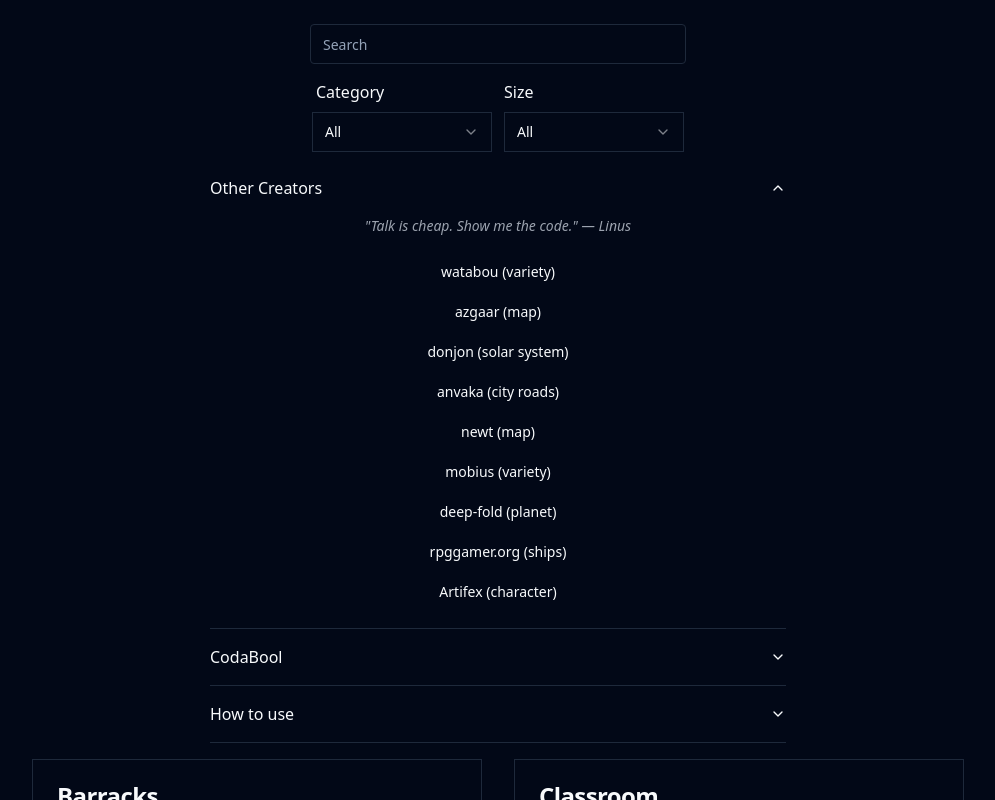
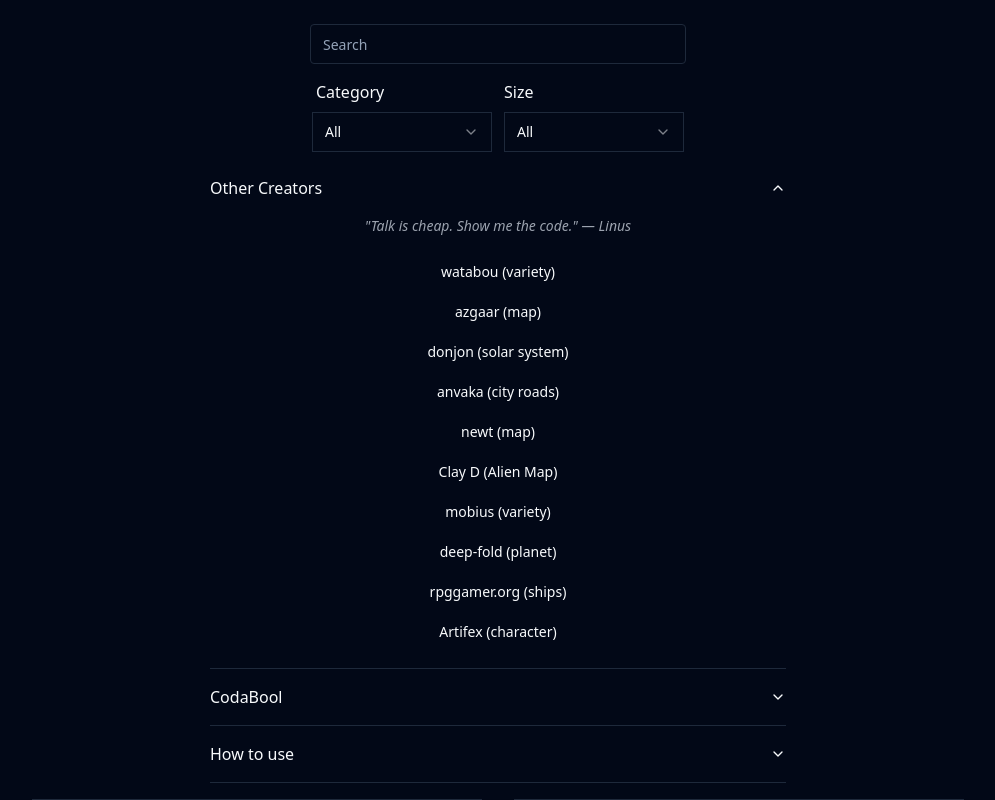
Before and after one commit to CodaBool/maps.codabool.com, a Next.js app: page / in a window 1280 px wide. Both pictures are taken after a click on the button "Other Creators". Shown: the top 800 px of the page, without its empty margins (142-1137 px from the left). Built offline with nearby package versions, Linux system fonts and the light colour scheme.

Commit message:
add stargazer and clayd

```diff
--- a/app/page.js
+++ b/app/page.js
@@ -123,6 +123,7 @@ export default function Home() {
                 <li><a href="https://donjon.bin.sh/alien/system" target="_blank" rel="noopener noreferrer">donjon (solar system)</a></li>
                 <li><a href="https://anvaka.github.io/city-roads" target="_blank" rel="noopener noreferrer">anvaka</a> (city roads)</li>
                 <li><a href="https://newtbb.netlify.app/" target="_blank" rel="noopener noreferrer">newt</a> (map)</li>
+                <li><a href="https://map.weylandyutani.company/" target="_blank" rel="noopener noreferrer">Clay D</a> (Alien Map)</li>
                 <li><a href="https://sites.google.com/view/alienmobius-resources" target="_blank" rel="noopener noreferrer">mobius</a> (variety)</li>
                 <li><a href="https://deep-fold.itch.io/pixel-planet-generator" target="_blank" rel="noopener noreferrer">deep-fold</a> (planet)</li>
                 <li><a href="https://rpggamer.org/main.php?page=cec-designer/cec-designer.php" target="_blank" rel="noopener noreferrer">rpggamer.org</a> (ships)</li>
@@ -138,9 +139,7 @@ export default function Home() {
               <p className="text-center text-ring">Check out my other projects</p>
               <ul className="leading-10 text-center">
                 <li className="animate-[changeColor_2s_ease-in-out_infinite,wiggle_2s_ease-in-out_infinite]"><a href="https://codabool.itch.io/terminal/" target="_blank">Terminal</a></li>
-                  <li className="text-ring">Transit (coming soon)</li>
-                  {/* <li><a href="https://foundryvtt.com/packages/terminal" className="text-ring" target="_blank">Terminal</a> (coming soon)</li>
-                  <li><a href="https://foundryvtt.com/packages/transit" className="text-ring" target="_blank">Transit</a> (coming soon)</li> */}
+                <li className="text-ring"><a href="https://codabool.itch.io/stargazer" target="_blank">Stargazer</a></li>
               </ul>
             </AccordionContent>
           </AccordionItem>
@@ -159,7 +158,7 @@ export default function Home() {
               <CardTitle>{image.title}</CardTitle>
               <CardDescription>{image.id} | {image.size}</CardDescription>
             </CardHeader>
-              <CardContent style={{height: "450px"}}>
+            <CardContent style={{ height: "450px" }}>
               <Dialog>
                 <DialogTrigger>
                   <Image src={`/${image.id}.png`} width={400} height={400} priority={index < 10} alt={image.id} quality={40} className="cursor-pointer max-h-[400px] object-contain" />
@@ -167,7 +166,7 @@ export default function Home() {
                 <DialogContent className="w-[90vw] h-[90vh] max-w-[90vw]">
                   <DialogHeader>
                     <DialogTitle>{image.title}<span className="m-10 text-ring">{image.size}</span></DialogTitle>
-                      <Button variant="secondary" className="z-10 w-40 cursor-pointer" onClick={() => copyId(image.id)} style={{marginTop: "10px"}}><Copy className="w-4 h-4 mr-2" />Copy</Button>
+                    <Button variant="secondary" className="z-10 w-40 cursor-pointer" onClick={() => copyId(image.id)} style={{ marginTop: "10px" }}><Copy className="w-4 h-4 mr-2" />Copy</Button>
                     <Image src={`/${image.id}.png`} fill alt="img" className="object-contain" />
                   </DialogHeader>
                 </DialogContent>
```
Lines whose indentation alone changed are shown as unchanged.
